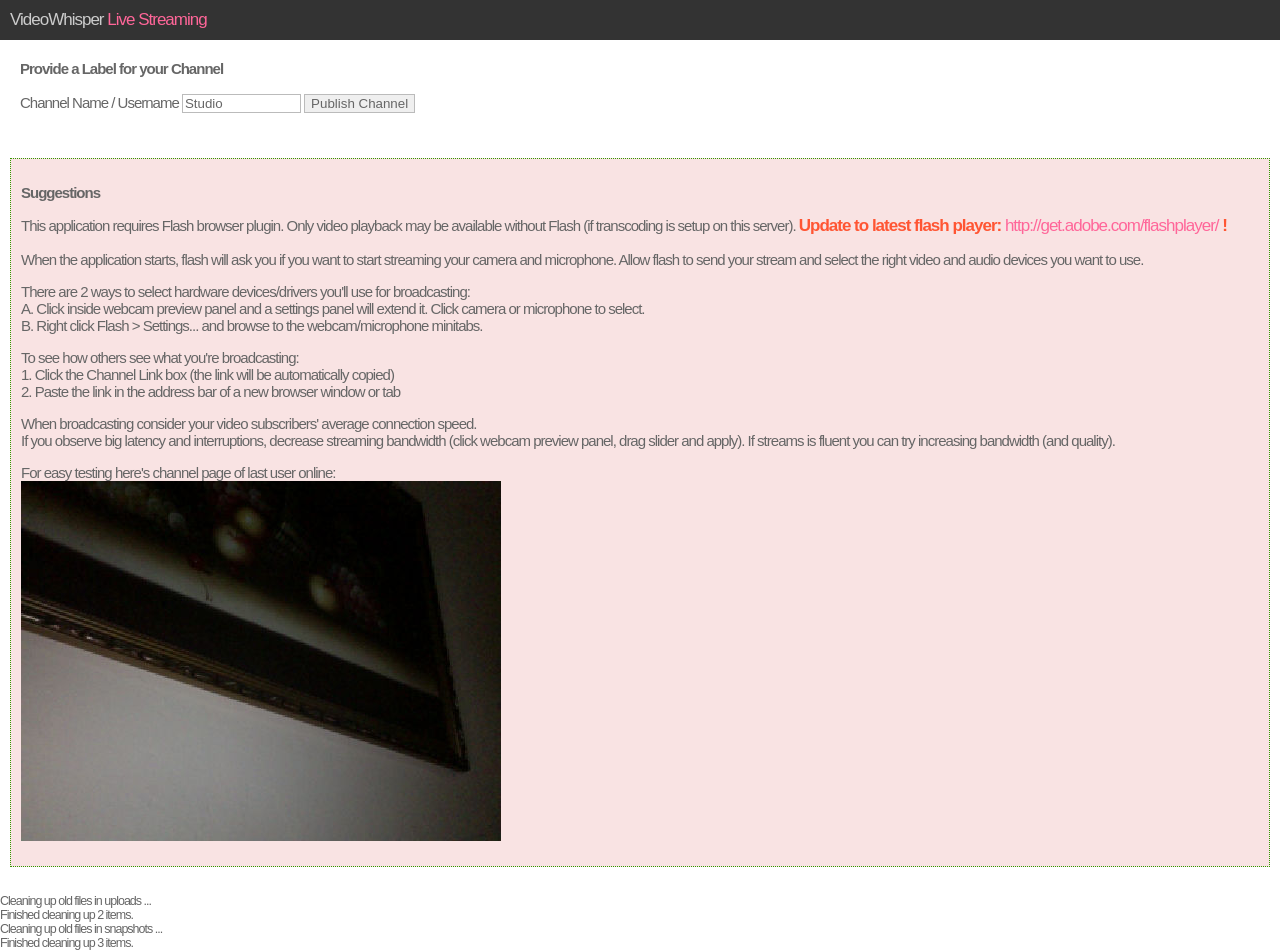
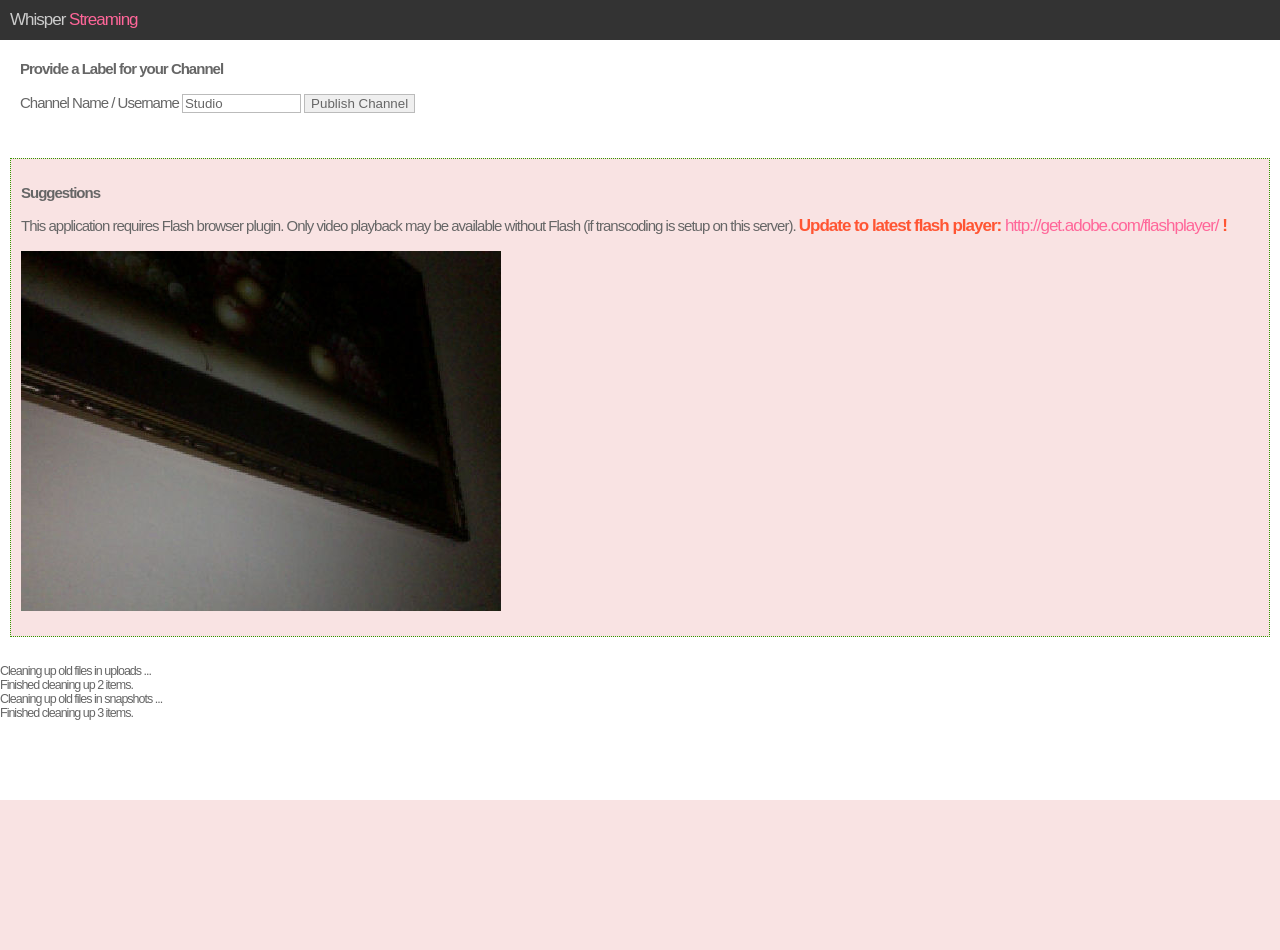
Before and after one commit to dsapandora/dsacamsite, a PHP site: page /videowhisper/ in a window 1280 px wide. After the commit the page ends 800 px from the top, so only its background shows below. Run offline with PHP 8.4, Linux system fonts and the light colour scheme.

Commit message:
changing site name

```diff
--- a/header.php
+++ b/header.php
@@ -39,4 +39,4 @@ input {
 
 -->
 </style>
-<BODY><div style="background-color:#333; padding:10px; font-size:17px"><font color="#CCCCCC">VideoWhisper <a href="http://www.videowhisper.com/?p=Live+Streaming">Live Streaming</a></font></a></div>
+<BODY><div style="background-color:#333; padding:10px; font-size:17px"><font color="#CCCCCC">Whisper <a href="http://www.videowhisper.com/?p=Live+Streaming">Streaming</a></font></a></div>
--- a/index.php
+++ b/index.php
@@ -31,18 +31,6 @@ if (strstr($rtmp_server, "://localhost/")) echo "<P class='warning'>Warning: You
   <?php
 include("flash_detect.php")
 ?>
-  <p>
-  When the application starts, flash will ask you if you want to start streaming your camera and microphone. Allow flash to send your stream and select the right video and audio devices you want to use. </p>
-  <p>There are 2 ways to select hardware devices/drivers you'll use for broadcasting:<br>
-    A. Click inside webcam preview panel and a settings panel will extend it. Click camera or microphone to select.<br>
-    B. Right click Flash &gt; Settings... and browse to the webcam/microphone minitabs. </p>
-  <p>    To see how others see what you're broadcasting:<br>
-    1. Click the Channel Link box (the link will be automatically copied) <br>
-    2. Paste the link in the address bar of a new browser window or tab </p>
-<p>When broadcasting consider your video subscribers' average connection speed.<br>
-  If you observe big latency and interruptions, decrease streaming bandwidth (click webcam preview panel, drag slider and apply). If streams is fluent you can try increasing bandwidth (and quality).
-</p>
-<p>For easy testing here's channel page of last user online:<br />
   <?php
 if (file_exists("uploads/last.html")) include("uploads/last.html");
 else echo "No snapshot found.";
```
